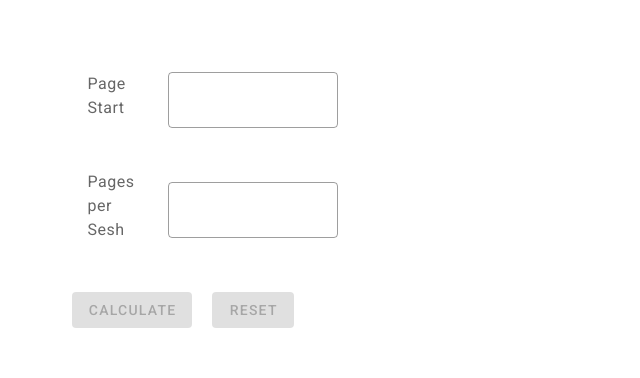
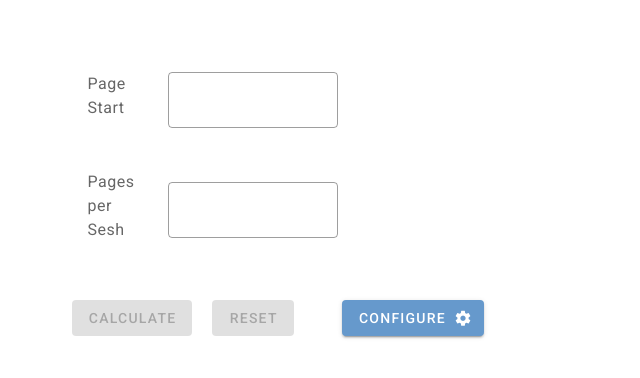
Before and after one commit to dilapitan/daily-reading, a Vue app: page / in a window 1280 px wide. Shown: the top 378 px of the page, without its empty margins (0-640 px from the left). Built offline with nearby package versions, Linux system fonts and the light colour scheme.

Commit message:
Add configure button

```diff
--- a/src/components/Home.vue
+++ b/src/components/Home.vue
@@ -34,11 +34,50 @@
           color="primary"
           class="mr-5"
           @click="calculate()"
-          >Calculate</v-btn
         >
-        <v-btn :disabled="!done" color="primary" class="mr-5" @click="reset()"
-          >Reset</v-btn
-        >
+          Calculate
+        </v-btn>
+        <v-btn :disabled="!done" color="primary" class="mr-10" @click="reset()">
+          Reset
+        </v-btn>
+
+        <v-dialog width="500">
+          <template v-slot:activator="{ on, attrs }">
+            <v-btn
+              v-if="$vuetify.breakpoint.name === 'xs'"
+              color="primary"
+              class="ma-2 white--text"
+              fab
+              small
+              v-bind="attrs"
+              v-on="on"
+            >
+              <v-icon>mdi-cog</v-icon>
+            </v-btn>
+            <v-btn
+              v-else
+              color="primary"
+              class="ma-2 white--text"
+              v-bind="attrs"
+              v-on="on"
+            >
+              Configure
+              <v-icon right> mdi-cog</v-icon>
+            </v-btn>
+          </template>
+
+          <v-card>
+            <v-card-title> Adjust your desired session </v-card-title>
+            <v-card-text>Here</v-card-text>
+
+            <v-divider></v-divider>
+
+            <v-card-actions>
+              <v-spacer></v-spacer>
+              <v-btn color="primary" text @click="dialog = false"> Set </v-btn>
+            </v-card-actions>
+          </v-card>
+        </v-dialog>
       </v-col>
     </v-row>
 
```
